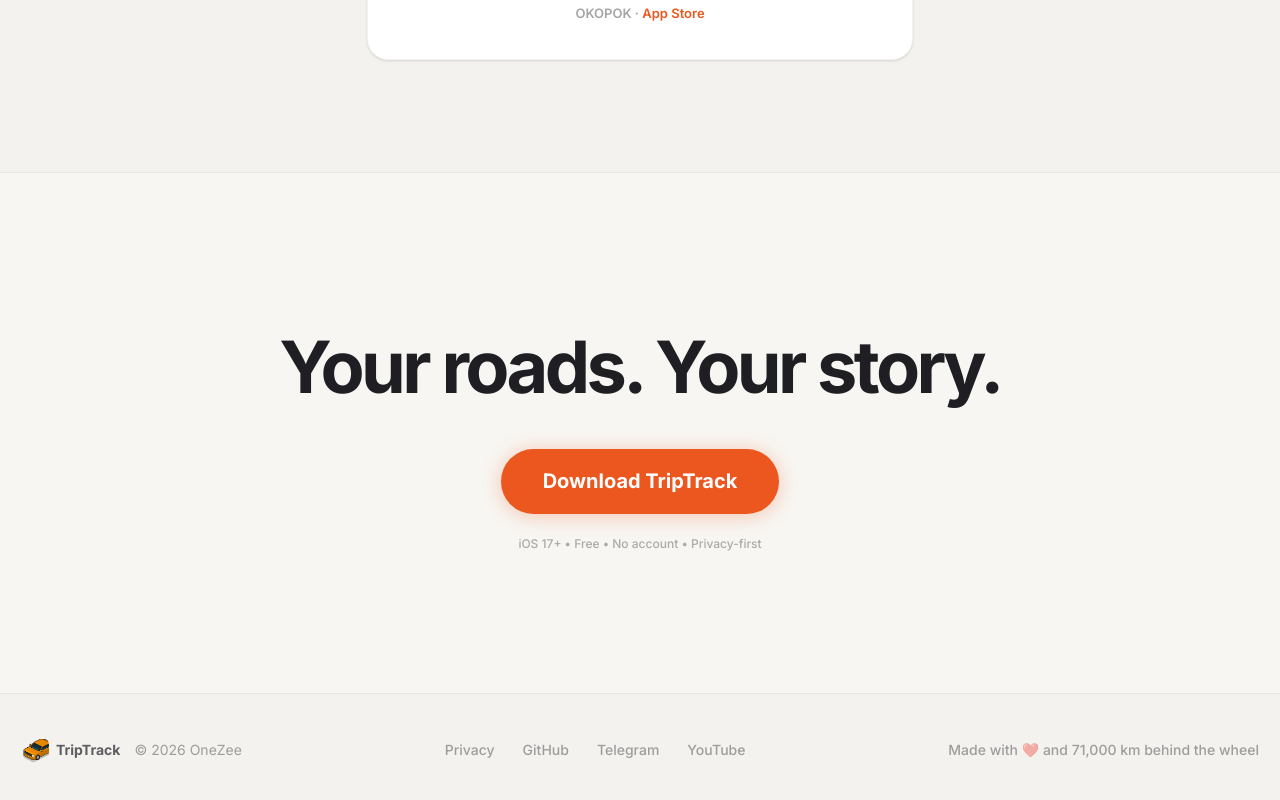
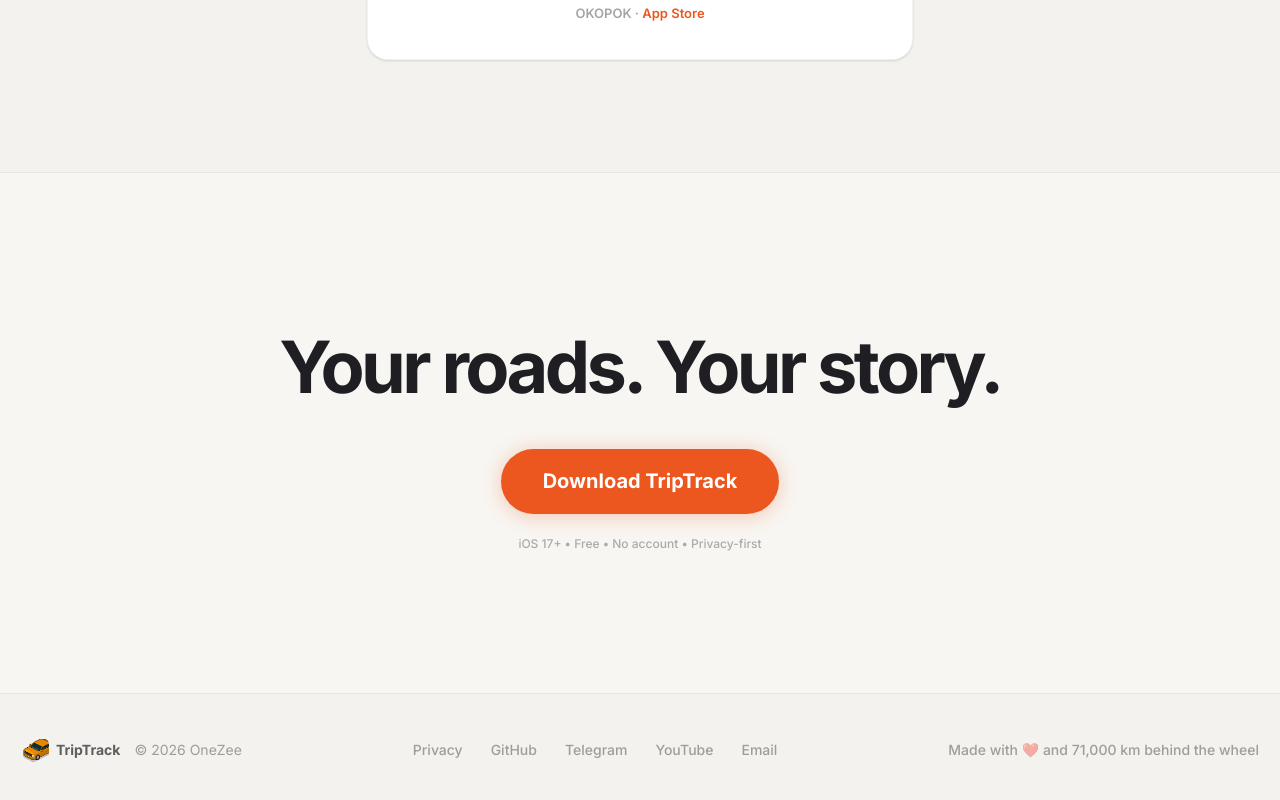
Before and after one commit to OneZee23/triptrack-website, a React (Vite) app: page / in a window 1280 px wide. Shown: the part 3284-4084 px from the top of the page. Built offline with nearby package versions, Linux system fonts and the light colour scheme.

Commit message:
Add mail

```diff
--- a/src/components/AppLayout.tsx
+++ b/src/components/AppLayout.tsx
@@ -117,6 +117,7 @@
             <a href="https://github.com/OneZee23/trip-track-ios" target="_blank" rel="noopener noreferrer" className="hover:text-[#1e1e23] transition-colors">{t('footer.github')}</a>
             <a href="https://t.me/triptrack_app" target="_blank" rel="noopener noreferrer" className="hover:text-[#1e1e23] transition-colors">{t('footer.telegram')}</a>
             <a href="https://www.youtube.com/@onezee_dev" target="_blank" rel="noopener noreferrer" className="hover:text-[#1e1e23] transition-colors">{t('footer.youtube')}</a>
+            <a href="mailto:nikitona123@gmail.com" className="hover:text-[#1e1e23] transition-colors">{t('footer.email')}</a>
           </div>
           <div className="mt-6 md:mt-0 font-medium">
             {t('footer.made_with')}
--- a/src/i18n/en.json
+++ b/src/i18n/en.json
@@ -105,6 +105,7 @@
     "github": "GitHub",
     "telegram": "Telegram",
     "youtube": "YouTube",
+    "email": "Email",
     "made_with": "Made with \u2764\ufe0f and 71,000 km behind the wheel"
   }
 }
--- a/src/i18n/ru.json
+++ b/src/i18n/ru.json
@@ -105,6 +105,7 @@
     "github": "GitHub",
     "telegram": "Telegram",
     "youtube": "YouTube",
+    "email": "Почта",
     "made_with": "Создано с \u2764\ufe0f и 71 000 км за рулём"
   }
 }
```
